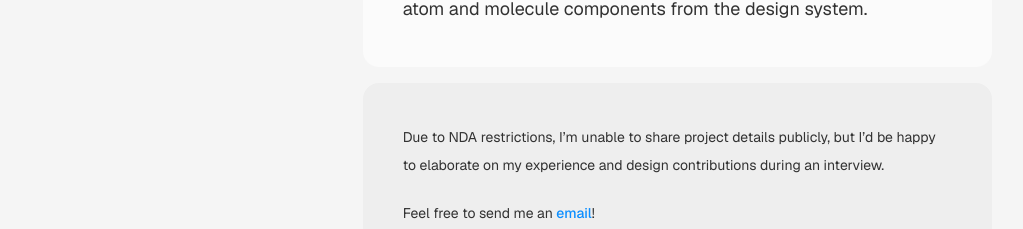
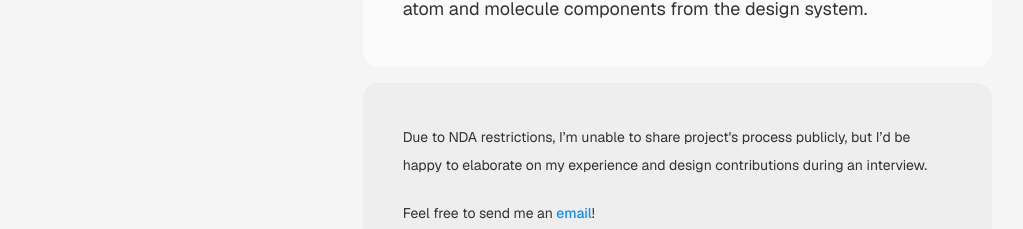
Before and after one commit to hungiie/portfolio, a Next.js app: page /organizations in a window 1280 px wide. Shown: the part 2137-2366 px from the top of the page, without its empty margins (128-1151 px from the left). Built offline with nearby package versions, Linux system fonts and the light colour scheme.

Commit message:
Update page.tsx

```diff
--- a/app/organizations/page.tsx
+++ b/app/organizations/page.tsx
@@ -120,7 +120,7 @@ export default function Organizations() {
                             </div>
                             <div className="mb-4"></div>
                             <div className="flex flex-col justify-center bg-[var(--colour-grey)] p-10 rounded-2xl">
-                                <p className="text-sm text-[var(--colour-bodytext)] leading-loose">Due to NDA restrictions, I&rsquo;m unable to share project details publicly, but I&rsquo;d be happy to elaborate on my experience and design contributions during an interview.</p>
+                                <p className="text-sm text-[var(--colour-bodytext)] leading-loose">Due to NDA restrictions, I&rsquo;m unable to share project's process publicly, but I&rsquo;d be happy to elaborate on my experience and design contributions during an interview.</p>
                                 <p className="text-sm text-[var(--colour-bodytext)] mt-5 leading-loose">Feel free to send me an <span className="inline-block"><MyButton link="mailto:d.hungtran12@gmail.com" target="_blank" variant="blue-hyperlink" text="email" textSize="text-sm"/></span>!</p>
                             </div>
                         </div>
@@ -148,10 +148,10 @@ export default function Organizations() {
                                 <Image src="/ds3.png" width={3099} height={1823} className="w-full h-auto block dark:hidden" alt="Samsung Knox"/>
                             </ImageZoom>
                             <div className="mb-2"></div>
-                            <ImageZoom>
+                            {/* <ImageZoom>
                                 <Image src="/ds4.png" width={3099} height={1823} className="w-full h-auto block dark:hidden" alt="Samsung Knox"/>
                             </ImageZoom>
-                            <div className="mb-2"></div>
+                            <div className="mb-2"></div> */}
                             <ImageZoom>
                                 <Image src="/ds5.png" width={3099} height={1823} className="w-full h-auto block dark:hidden" alt="Samsung Knox"/>
                             </ImageZoom>
```
